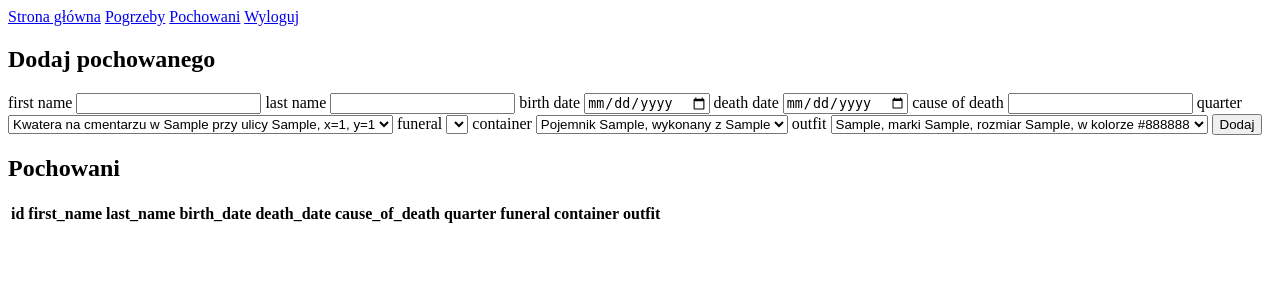
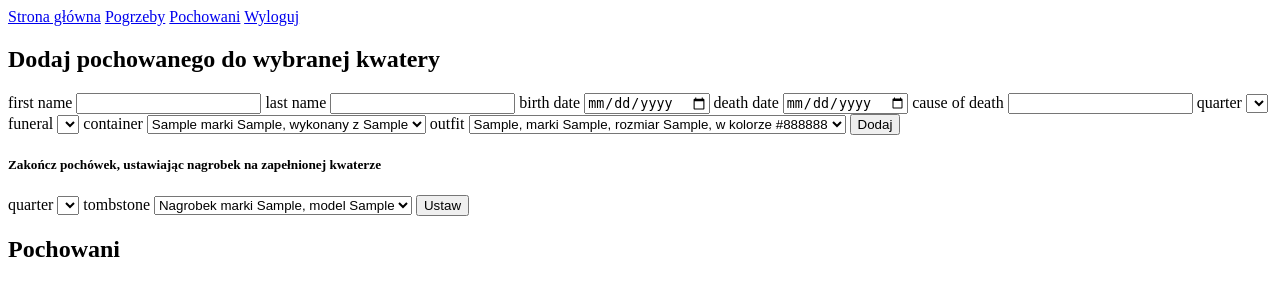
Before and after one commit to hergerr/WhatsDown, a Flask app: page /dashboard/buried in a window 1280 px wide. Shown: the top 283 px of the page. Run offline with Flask 2, Linux system fonts and the light colour scheme; the visitor is signed in with stand-in values (Sample User, id 1); tables that the repository leaves empty hold one stand-in row (values such as "Sample post"); lists and menus that the app fills with data are empty; parts of the project's set-up code (start-up, migrations or seed data) failed here and were passed over; some libraries are stand-ins or nearby versions.

Commit message:
Added quarter -> tombstone assignment

```diff
--- a/app.py
+++ b/app.py
@@ -216,6 +216,7 @@ def user_buried():
     delete_record_form = DeleteRecordForm()
     buried_form = AddBuriedForm()
     edit_buried_form = EditBuriedForm()
+    set_tombstone_form = SetTombstone()
 
     if request.method == 'POST':
         if edit_buried_form.validate_on_submit():
@@ -274,13 +275,21 @@ def user_buried():
             new_buried.funeral.total_price = new_buried.funeral.total_price + new_buried.container.price + new_buried.outfit.price + new_buried.quarter.price
             db.session.commit()
 
+        elif set_tombstone_form.validate_on_submit():
+            quarter_id = set_tombstone_form.quarter.data.id
+            quarter_to_set_on = Quarter.query.filter_by(id=quarter_id).first()
+            quarter_to_set_on.tombstone = set_tombstone_form.tombstone.data
+            db.session.commit()
+            return redirect(url_for('user_buried'))
+
+
     buried = Buried.query.join(Funeral).join(FuneralHome).filter_by(name=session['username']).all()
     buried_header = ['id', 'first_name', 'last_name', 'birth_date', 'death_date', 'cause_of_death', 'quarter',
                      'funeral', 'container', 'outfit']
 
     return render_template('user_buried.html', buried_form=buried_form, buried=buried,
                            buried_header=buried_header, delete_record_form=delete_record_form,
-                           edit_buried_form=edit_buried_form)
+                           edit_buried_form=edit_buried_form, set_tombstone_form=set_tombstone_form)
 
 
 @app.route('/dashboard/funerals', methods=['GET', 'POST'])
--- a/whatsdown/forms.py
+++ b/whatsdown/forms.py
@@ -1,7 +1,7 @@
 from flask_wtf import FlaskForm
 from flask import session
 from wtforms import StringField, PasswordField, SelectField
-from .models import FuneralHome, Quarter, Funeral, Container, Outfit, PriestTemple
+from .models import FuneralHome, Quarter, Funeral, Container, Outfit, PriestTemple, Tombstone
 from wtforms.ext.sqlalchemy.fields import QuerySelectField
 from wtforms.validators import InputRequired, Optional
 from wtforms.fields.html5 import IntegerField, DateField
@@ -70,11 +70,18 @@ class AddBuriedForm(FlaskForm):
     birth_date = DateField('birth date', validators=[Optional()])
     death_date = DateField('death date', validators=[Optional()])
     cause_of_death = StringField('cause of death', validators=[Optional()])
-    quarter = QuerySelectField('quarter', query_factory=lambda: Quarter.query.all(), validators=[InputRequired()])
+    quarter = QuerySelectField('quarter', query_factory=lambda: Quarter.query.filter(Quarter.tombstone == None).all(),
+                               validators=[InputRequired()])
     funeral = QuerySelectField('funeral', query_factory=lambda: Funeral.query.join(FuneralHome)
                                .filter_by(name=session['username']).all(), validators=[InputRequired()])
     container = QuerySelectField('container', query_factory=lambda: Container.query.all(), validators=[InputRequired()])
     outfit = QuerySelectField('outfit', query_factory=lambda: Outfit.query.all(), validators=[InputRequired()])
+
+
+class SetTombstone(FlaskForm):
+    quarter = QuerySelectField('quarter', query_factory=lambda: Quarter.query.filter(Quarter.tombstone == None).all(),
+                               validators=[InputRequired()])
+    tombstone = QuerySelectField('tombstone', query_factory=lambda: Tombstone.query.all(), validators=[InputRequired()])
 
 
 class DeleteRecordForm(FlaskForm):
--- a/whatsdown/models.py
+++ b/whatsdown/models.py
@@ -141,7 +141,7 @@ class Container(db.Model):
     price = db.Column(db.Integer)
 
     def __repr__(self):
-        return f'Pojemnik {self.manufacturer}, wykonany z {self.material}'
+        return f'{self.type_of_container.capitalize()} marki {self.manufacturer}, wykonany z {self.material}'
 
     def __getitem__(self, field):
         return self.__dict__[field]
--- a/whatsdown/templates/user_buried.html
+++ b/whatsdown/templates/user_buried.html
@@ -33,7 +33,7 @@
 </div>
 
 
-<h2>Dodaj pochowanego</h2>
+<h2>Dodaj pochowanego do wybranej kwatery</h2>
 <form action="{{url_for('user_buried')}}" method="POST">
     {{ buried_form.csrf_token }}
     {{ buried_form.first_name.label }} {{ buried_form.first_name }}
@@ -47,6 +47,15 @@
     {{ buried_form.outfit.label }} {{ buried_form.outfit }}
 
     <button type="submit">Dodaj</button>
+</form>
+
+<h5>Zakończ pochówek, ustawiając nagrobek na zapełnionej kwaterze</h5>
+<form action="{{url_for('user_buried')}}" method="POST">
+    {{ set_tombstone_form.csrf_token }}
+    {{ set_tombstone_form.quarter.label }} {{ set_tombstone_form.quarter }}
+    {{ set_tombstone_form.tombstone.label }} {{ set_tombstone_form.tombstone }}
+
+    <button type="submit">Ustaw</button>
 </form>
 
 <div id="buried-table">
```
